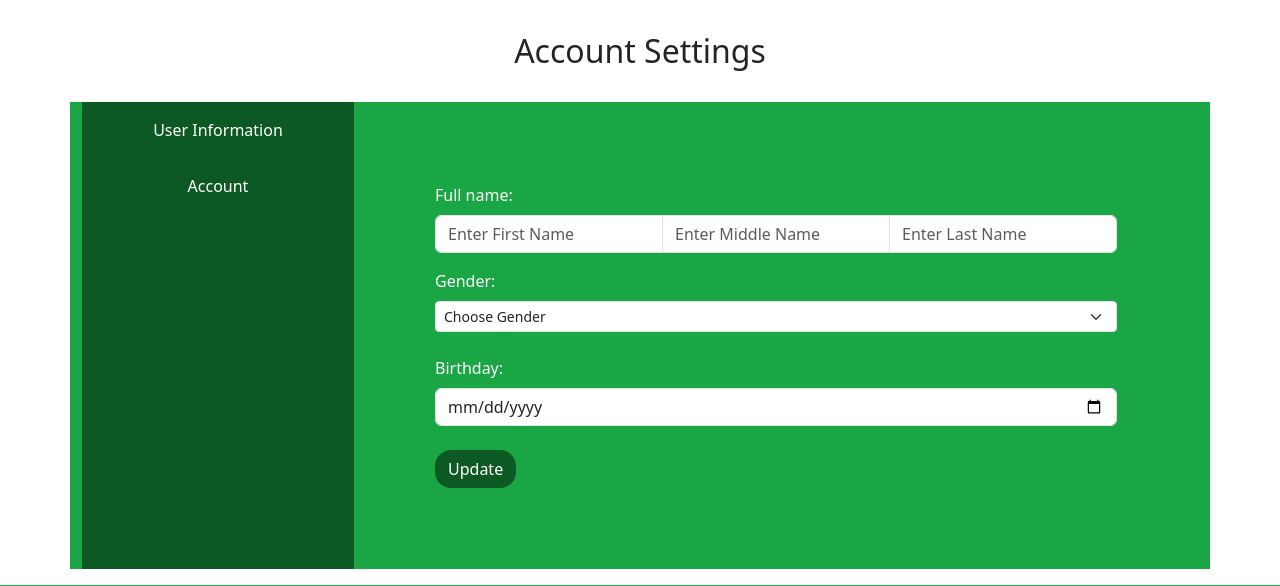
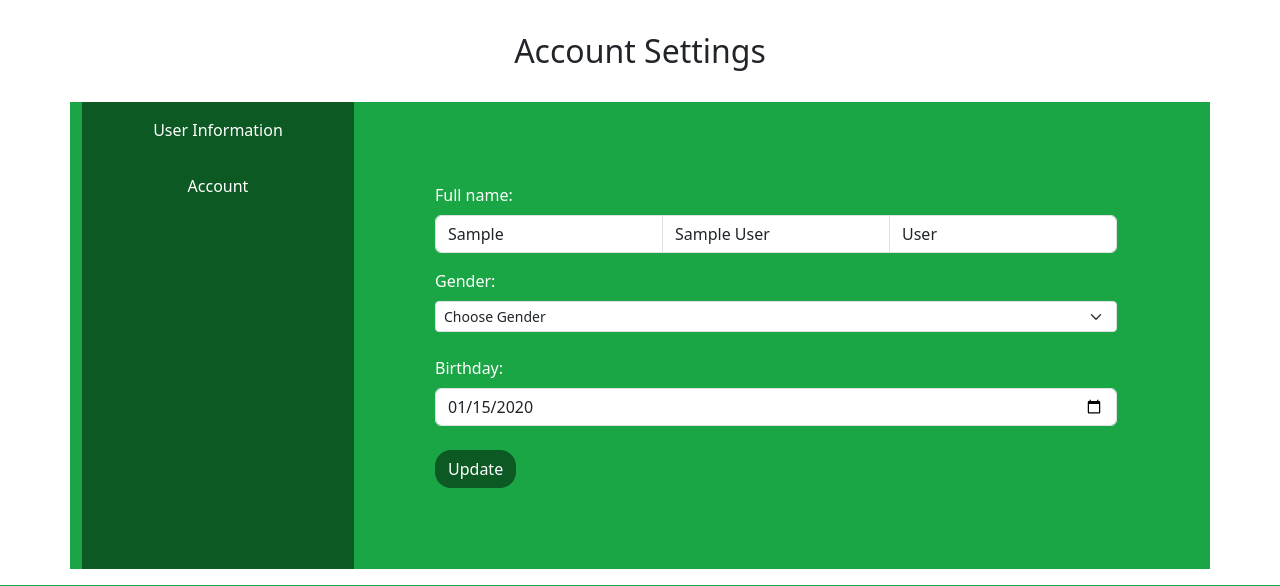
Before and after one commit to KDotWare/CS50x-Final-Project, a Flask app: page /me/account in a window 1280 px wide. Shown: the part 70-656 px from the top of the page. Run offline with Flask 3, Linux system fonts and the light colour scheme; the visitor is signed in with stand-in values (Sample User, id 1); tables that the repository leaves empty hold one stand-in row (values such as "Sample post").

Commit message:
Update /me/account route GET method render user information in input forms

```diff
--- a/app.py
+++ b/app.py
@@ -297,7 +297,10 @@ def account():
         return jsonify(json)
 
     else:
-        return render_template("me/account.html")
+        userext = db.session.execute(select(UserExt).filter_by(user=session["user_id"])).one_or_none()
+        userext = userext[0]
+
+        return render_template("me/account.html", userext=userext)
 
 if __name__ == "__main__":
     with app.app_context():
--- a/templates/me/account.html
+++ b/templates/me/account.html
@@ -21,22 +21,41 @@
                 <label class="form-label">Full name:</label>
                 <input type="hidden" name="action" value="0">
                 <div class="input-group mb-3">
-                    <input class="form-control" type="text" name="firstname" placeholder="Enter First Name" required>
-                    <input class="form-control" type="text" name="middlename" placeholder="Enter Middle Name" required>
-                    <input class="form-control" type="text" name="lastname" placeholder="Enter Last Name" required>
+                    <input class="form-control" type="text" name="firstname" placeholder="Enter First Name" value="{{ userext['first_name'] }}" required>
+                    <input class="form-control" type="text" name="middlename" placeholder="Enter Middle Name" value="{{ userext['middle_name'] }}">
+                    <input class="form-control" type="text" name="lastname" placeholder="Enter Last Name" value="{{ userext['last_name'] }}" required>
                 </div>
                 <div class="mb-4">
                     <label for="gender" class="form-label">Gender:</label>
                     <select class="form-select form-select-sm" name="gender">
-                        <option value="" selected>Choose Gender</option>
-                        <option value="Male">Male</option>
-                        <option value="Female">Female</option>
-                        <option value="Non-binary">Non-binary</option>
+                        {% if userext['gender'] == "" %}
+                            <option value="" selected>Choose Gender</option>
+                        {% else %}
+                            <option value="">Choose Gender</option>
+                        {% endif %}
+
+                        {% if userext['gender'] == "Male" %}
+                            <option value="Male" selected>Male</option>
+                        {% else %}
+                            <option value="Male">Male</option>
+                        {% endif %}
+
+                        {% if userext['gender'] == "Female" %}
+                            <option value="Female" selected>Female</option>
+                        {% else %}
+                            <option value="Female">Female</option>
+                        {% endif %}
+
+                        {% if userext['gender'] == "Non-binary" %}
+                            <option value="Non-binary" selected>Non-binary</option>
+                        {% else %}
+                            <option value="Non-binary">Non-binary</option>
+                        {% endif %}
                       </select>
                 </div>
                 <div class="mb-4">
                     <label for="birth" class="form-label">Birthday:</label>
-                    <input class="form-control" type="date" name="birth" required>
+                    <input class="form-control" type="date" name="birth" value="{{ userext['birth'] }}" required>
                 </div>
                 <input class="btn" name="submit" type="submit" value="Update">
             </form>
```
